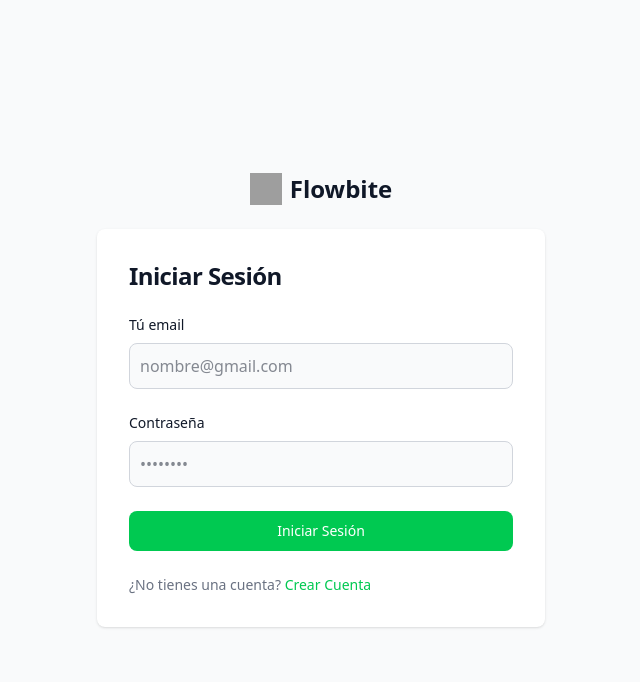
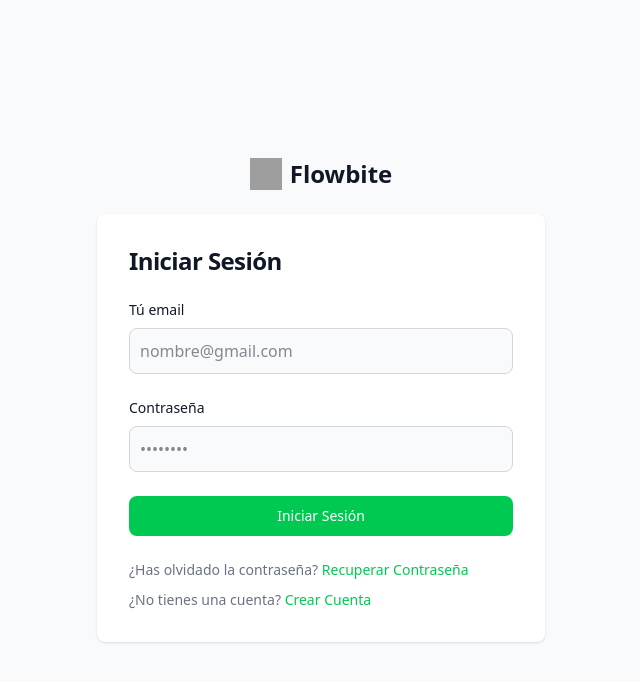
Before and after one commit to pablon04/soporte-tecnico, an Angular app: page /auth/log-in in a window 1280 px wide. Shown: the top 682 px of the page, without its empty margins (319-959 px from the left). Built offline with nearby package versions, Linux system fonts and the light colour scheme; grey boxes are pictures that could not be loaded.

Commit message:
password-recovery

```diff
--- a/src/app/auth/features/log-in/log-in.html
+++ b/src/app/auth/features/log-in/log-in.html
@@ -53,6 +53,12 @@
           >
             Iniciar Sesión
           </button>
+          <p class="text-sm font-light mb-2.5 text-gray-500 dark:text-gray-400">
+            ¿Has olvidado la contraseña?
+            <a routerLink="../sign-up" class="font-medium text-primary-600 text-green-500 hover:underline dark:text-primary-500"
+              >Recuperar Contraseña</a
+            >
+          </p>
           <p class="text-sm font-light text-gray-500 dark:text-gray-400">
             ¿No tienes una cuenta?
             <a routerLink="../sign-up" class="font-medium text-primary-600 text-green-500 hover:underline dark:text-primary-500"
--- /dev/null
+++ b/src/app/auth/features/password-recovery/password-recovery.html
@@ -0,0 +1 @@
+<p>password-recovery works!</p>
```
Also changed, not shown: src/app/auth/features/password-recovery/password-recovery.ts (added, +11 -0 lines), src/app/auth/features/password-recovery/password-recovery.css (added), 1 other file (tests, documents, lock files or other folders).
